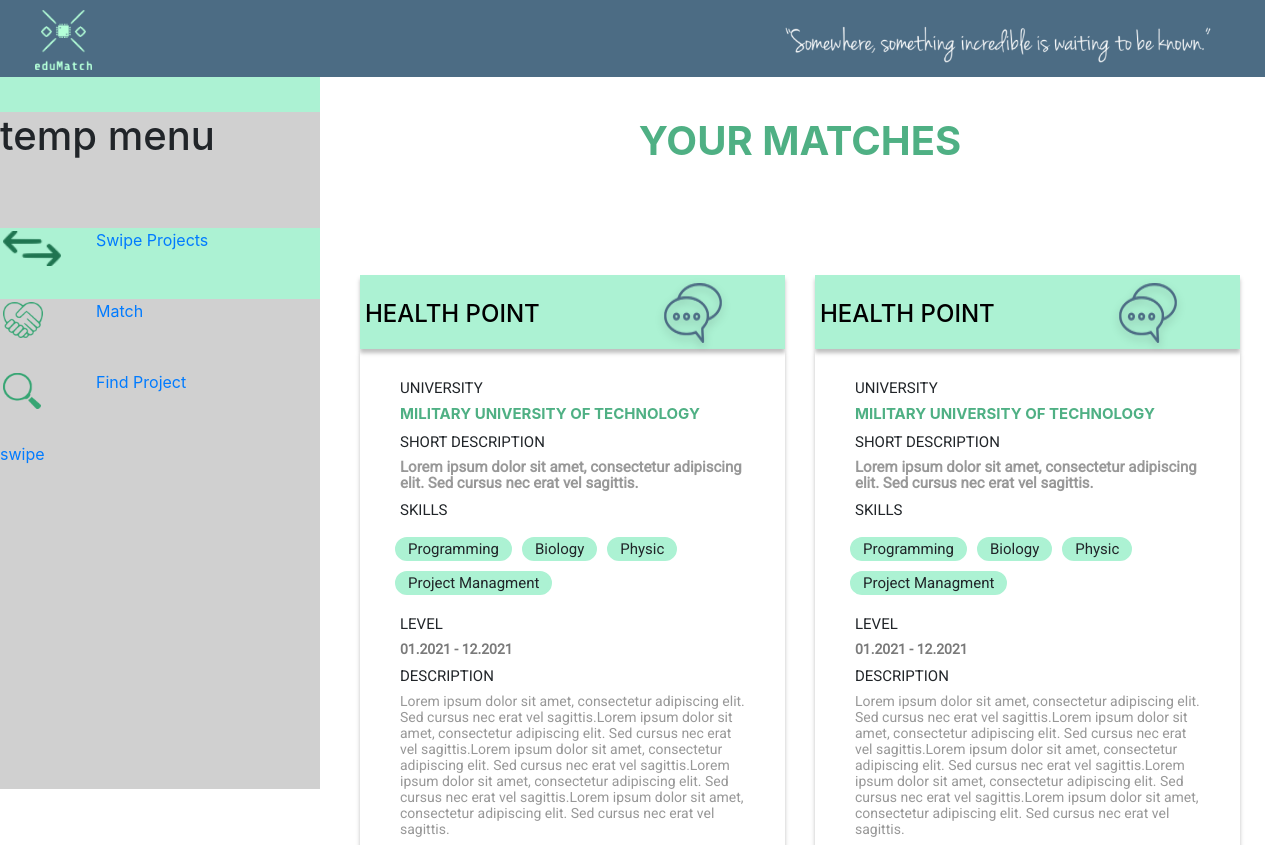
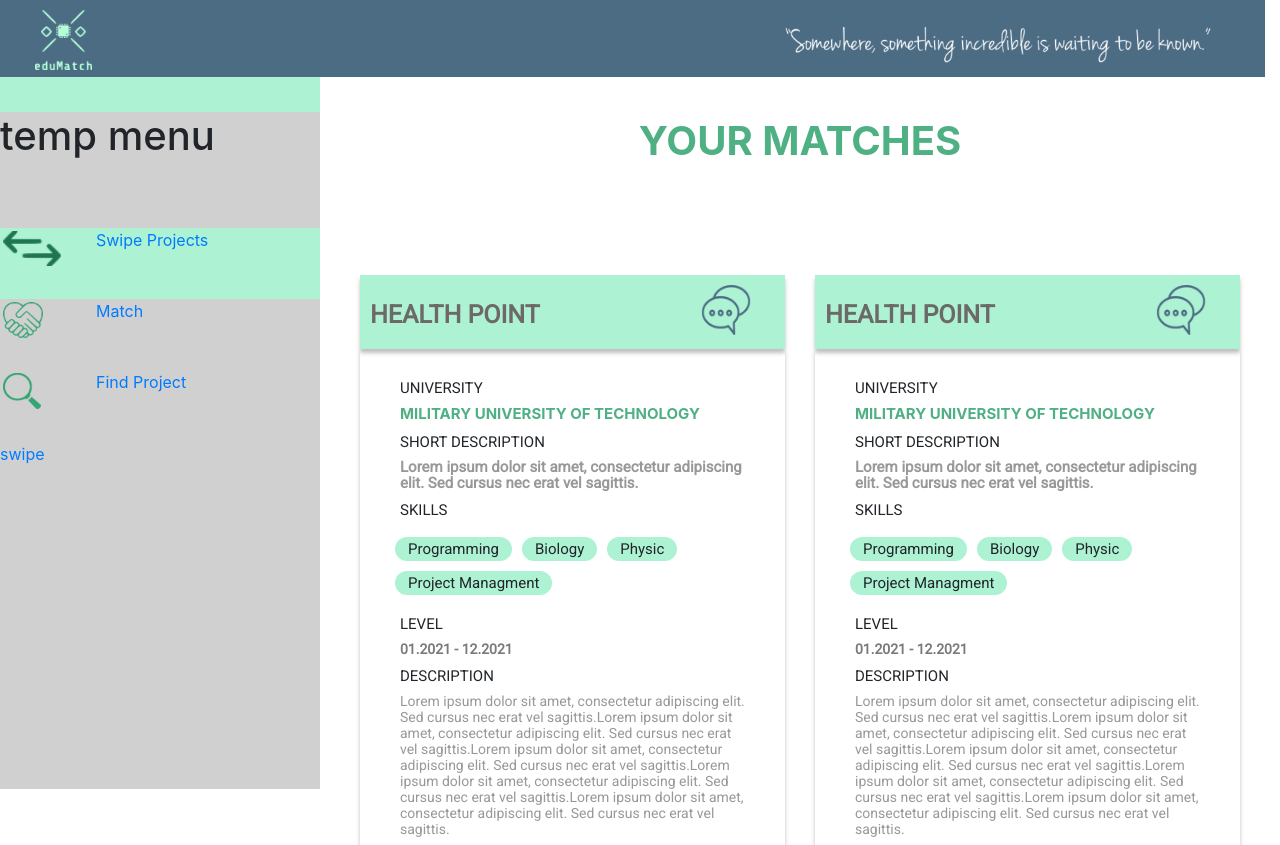
Before and after one commit to KrukowskiJ/EDUHACK2021---UniNetwork, a React (Create React App) app: page /matches in a window 1280 px wide. Built offline with nearby package versions, Linux system fonts and the light colour scheme.

Commit message:
top menu

```diff
--- a/src/views/Matches.js
+++ b/src/views/Matches.js
@@ -24,10 +24,9 @@ export default () => {
 }
 
 const MyImg = styled.img`
-  filter: drop-shadow(0px 4px 4px rgba(0, 0, 0, 0.2));
-  height: 60px;
-  width: 60px;
-  margin-top: 8px;
+  height: 50px;
+  width: 50px;
+  margin-top: 10px;
 
 `
 
@@ -54,9 +53,15 @@ height: 74px;
 const Team_name = styled.h4`
 color: #000000;
 margin-top: 25px;
-margin-left: 5px;
 text-align: left;
 font-size: 24px;
+font-family: Roboto;
+font-style: normal;
+font-weight: bold;
+font-size: 25px;
+line-height: 29px;
+margin-left:10px;
+color: #6D6969;
 `
 const UniversityTitle = styled.h1`
     color: #4FB084;
@@ -107,7 +112,7 @@ const Profile_card = () => {
     <Col >
       <GreenBox>
         <Row>
-          <Col xs={8}>
+          <Col xs={9}>
             <Team_name>HEALTH POINT</Team_name>
           </Col>
           <Col>
```
